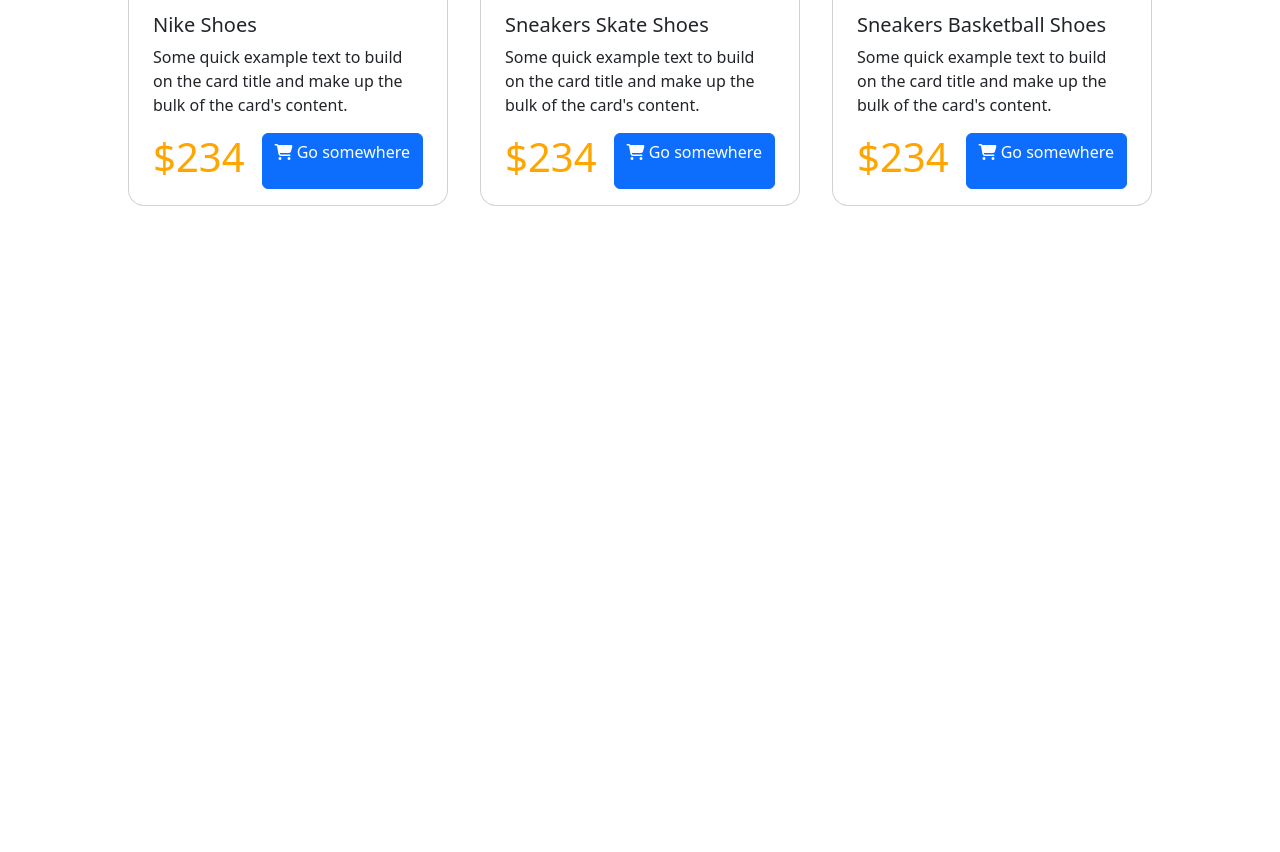
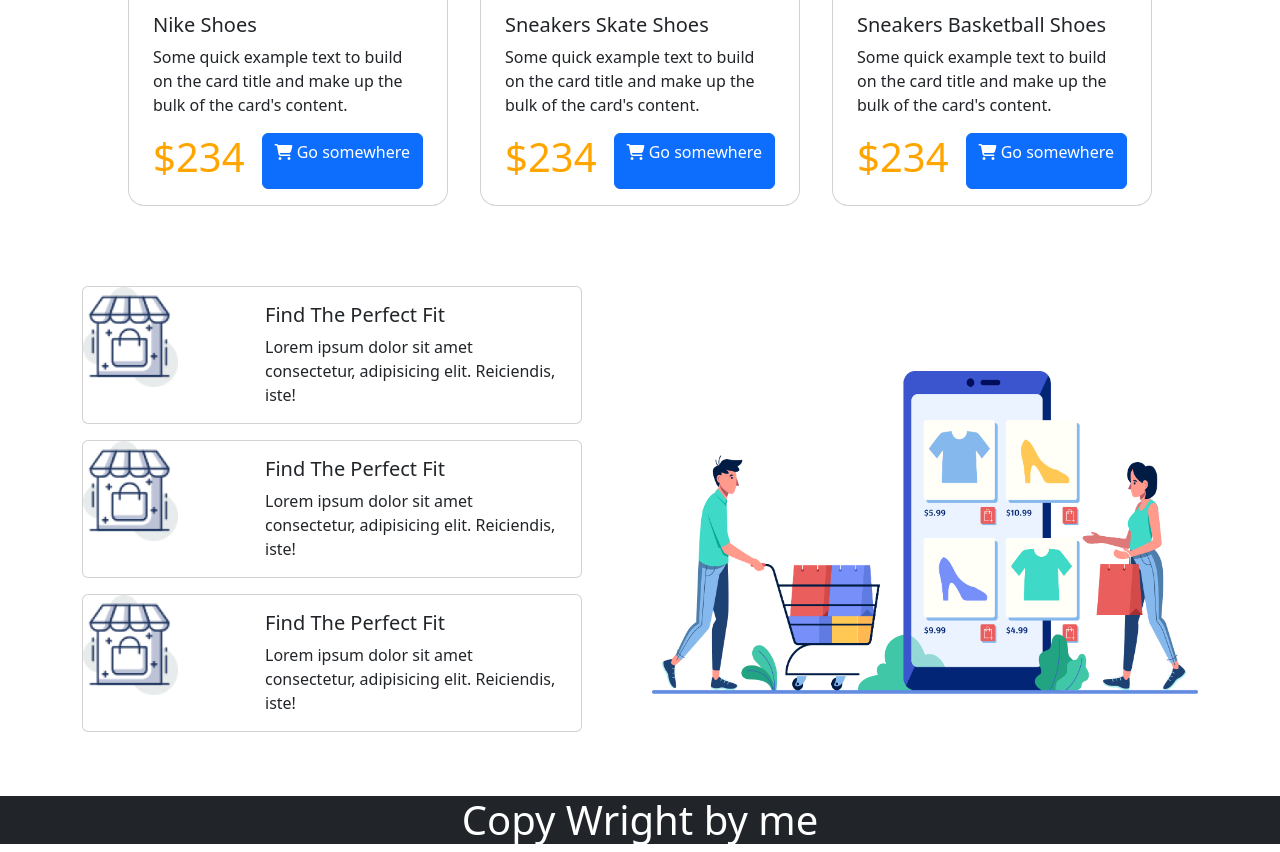
Before and after one commit to codex-zubair/panda-react, a plain HTML site: page index.html in a window 1280 px wide. Shown: the part 1795-2647 px from the top of the page. Before the commit the page ends 2017 px from the top, so only its background shows below. Drawn offline with nearby package versions, Linux system fonts and the light colour scheme.

Commit message:
almost done

```diff
--- a/index.html
+++ b/index.html
@@ -161,12 +161,14 @@
                     <img src="./images/nike-1.png" class="card-img-top bg-light rounded-4" alt="...">
                     <div class="card-body">
                         <h5 class="card-title">Nike Shoes</h5>
-                        <p class="card-text">Some quick example text to build on the card title and make up the bulk of the
+                        <p class="card-text">Some quick example text to build on the card title and make up the bulk of
+                            the
                             card's content.</p>
                         <!-- Down Section Span -->
                         <div class="d-flex justify-content-between">
                             <h1 style="color: orange;">$234</h1>
-                            <a href="#" class="btn btn-primary"><i class="fa-solid fa-cart-shopping"></i> Go somewhere</a>
+                            <a href="#" class="btn btn-primary"><i class="fa-solid fa-cart-shopping"></i> Go
+                                somewhere</a>
                         </div>
                     </div>
                 </div>
@@ -176,15 +178,18 @@
 
                 <!-- Card div -->
                 <div class="card rounded-4 m-3" style="width: 20rem;">
-                    <img style="height: 320px;" src="./images/nike-2.png" class="card-img-top bg-light rounded-4" alt="...">
+                    <img style="height: 320px;" src="./images/nike-2.png" class="card-img-top bg-light rounded-4"
+                        alt="...">
                     <div class="card-body">
                         <h5 class="card-title">Sneakers Skate Shoes</h5>
-                        <p class="card-text">Some quick example text to build on the card title and make up the bulk of the
+                        <p class="card-text">Some quick example text to build on the card title and make up the bulk of
+                            the
                             card's content.</p>
                         <!-- Down Section Span -->
                         <div class="d-flex justify-content-between">
                             <h1 style="color: orange;">$234</h1>
-                            <a href="#" class="btn btn-primary"><i class="fa-solid fa-cart-shopping"></i> Go somewhere</a>
+                            <a href="#" class="btn btn-primary"><i class="fa-solid fa-cart-shopping"></i> Go
+                                somewhere</a>
                         </div>
                     </div>
                 </div>
@@ -199,12 +204,14 @@
                     <img src="./images/nike-1.png" class="card-img-top bg-light rounded-4" alt="...">
                     <div class="card-body">
                         <h5 class="card-title">Sneakers Basketball Shoes</h5>
-                        <p class="card-text">Some quick example text to build on the card title and make up the bulk of the
+                        <p class="card-text">Some quick example text to build on the card title and make up the bulk of
+                            the
                             card's content.</p>
                         <!-- Down Section Span -->
                         <div class="d-flex justify-content-between">
                             <h1 style="color: orange;">$234</h1>
-                            <a href="#" class="btn btn-primary"><i class="fa-solid fa-cart-shopping"></i> Go somewhere</a>
+                            <a href="#" class="btn btn-primary"><i class="fa-solid fa-cart-shopping"></i> Go
+                                somewhere</a>
                         </div>
                     </div>
                 </div>
@@ -231,12 +238,14 @@
                     <img src="./images/slide-1.png" class="card-img-top bg-light rounded-4" alt="...">
                     <div class="card-body">
                         <h5 class="card-title">Nike Shoes</h5>
-                        <p class="card-text">Some quick example text to build on the card title and make up the bulk of the
+                        <p class="card-text">Some quick example text to build on the card title and make up the bulk of
+                            the
                             card's content.</p>
                         <!-- Down Section Span -->
                         <div class="d-flex justify-content-between">
                             <h1 style="color: orange;">$234</h1>
-                            <a href="#" class="btn btn-primary"><i class="fa-solid fa-cart-shopping"></i> Go somewhere</a>
+                            <a href="#" class="btn btn-primary"><i class="fa-solid fa-cart-shopping"></i> Go
+                                somewhere</a>
                         </div>
                     </div>
                 </div>
@@ -249,12 +258,14 @@
                     <img src="./images/slide-2.png" class="card-img-top bg-light rounded-4" alt="...">
                     <div class="card-body">
                         <h5 class="card-title">Sneakers Skate Shoes</h5>
-                        <p class="card-text">Some quick example text to build on the card title and make up the bulk of the
+                        <p class="card-text">Some quick example text to build on the card title and make up the bulk of
+                            the
                             card's content.</p>
                         <!-- Down Section Span -->
                         <div class="d-flex justify-content-between">
                             <h1 style="color: orange;">$234</h1>
-                            <a href="#" class="btn btn-primary"><i class="fa-solid fa-cart-shopping"></i> Go somewhere</a>
+                            <a href="#" class="btn btn-primary"><i class="fa-solid fa-cart-shopping"></i> Go
+                                somewhere</a>
                         </div>
                     </div>
                 </div>
@@ -269,12 +280,14 @@
                     <img src="./images/slide-3.png" class="card-img-top bg-light rounded-4" alt="...">
                     <div class="card-body">
                         <h5 class="card-title">Sneakers Basketball Shoes</h5>
-                        <p class="card-text">Some quick example text to build on the card title and make up the bulk of the
+                        <p class="card-text">Some quick example text to build on the card title and make up the bulk of
+                            the
                             card's content.</p>
                         <!-- Down Section Span -->
                         <div class="d-flex justify-content-between">
                             <h1 style="color: orange;">$234</h1>
-                            <a href="#" class="btn btn-primary"><i class="fa-solid fa-cart-shopping"></i> Go somewhere</a>
+                            <a href="#" class="btn btn-primary"><i class="fa-solid fa-cart-shopping"></i> Go
+                                somewhere</a>
                         </div>
                     </div>
                 </div>
@@ -284,11 +297,71 @@
 
 
         </section>
+        <!-- Travel backpack Section End -->
 
 
+        <!-- Last Main Section Start -->
+        <section class="container mt-5">
+            <div class="row align-items-center">
+                <!-- div for left side start -->
+                <div class="col-6">
 
-        <!-- Travel backpack Section End -->
 
+                    <div class="card mb-3 mt-3" style="max-width: 500px;">
+                        <div class="row g-0">
+                          <div class="col-md-4">
+                            <img style="height: 100px;" src="./icons/image 12.png" class="img-fluid rounded-start" alt="...">
+                          </div>
+                          <div class="col-md-8">
+                            <div class="card-body">
+                              <h5 class="card-title">Find The Perfect Fit</h5>
+                              <p class="card-text">Lorem ipsum dolor sit amet consectetur, adipisicing elit. Reiciendis, iste!</p>
+                            </div>
+                          </div>
+                        </div>
+                      </div>
+
+
+                    <div class="card mb-3" style="max-width: 500px;">
+                        <div class="row g-0">
+                          <div class="col-md-4">
+                            <img style="height: 100px;" src="./icons/image 12.png" class="img-fluid rounded-start" alt="...">
+                          </div>
+                          <div class="col-md-8">
+                            <div class="card-body">
+                              <h5 class="card-title">Find The Perfect Fit</h5>
+                              <p class="card-text">Lorem ipsum dolor sit amet consectetur, adipisicing elit. Reiciendis, iste!</p>
+                            </div>
+                          </div>
+                        </div>
+                      </div>
+
+
+                    <div class="card mb-3" style="max-width: 500px;">
+                        <div class="row g-0">
+                          <div class="col-md-4">
+                            <img style="height: 100px;" src="./icons/image 12.png" class="img-fluid rounded-start" alt="...">
+                          </div>
+                          <div class="col-md-8">
+                            <div class="card-body">
+                              <h5 class="card-title">Find The Perfect Fit</h5>
+                              <p class="card-text">Lorem ipsum dolor sit amet consectetur, adipisicing elit. Reiciendis, iste!</p>
+                            </div>
+                          </div>
+                        </div>
+                      </div>
+                </div>
+                <!-- div for left side End -->
+
+
+                <!-- div for right Side start -->
+                <div class="col-6">
+                    <img class="img-fluid mt-5" src="./icons/XMLID 1.png" alt="">
+                </div>
+                <!-- div for right Side End -->
+            </div>
+        </section>
+        <!-- Last Main Section End-->
 
 
     </main>
@@ -297,6 +370,12 @@
 
 
 
+    <!-- Footer Start -->
+    <footer class="bg-dark mt-5">
+        <h1 class="text-white text-center">Copy Wright by me</h1>
+    </footer>
+    <!-- Footer Start -->
+
 
 
 
@@ -304,13 +383,19 @@
 
 
     <!-- Bootstrap JavaScript Libraries -->
+    <script src="https://cdn.jsdelivr.net/npm/bootstrap@5.2.0/dist/js/bootstrap.bundle.min.js"
+        integrity="sha384-A3rJD856KowSb7dwlZdYEkO39Gagi7vIsF0jrRAoQmDKKtQBHUuLZ9AsSv4jD4Xa"
+        crossorigin="anonymous"></script>
+
     <script src="https://cdn.jsdelivr.net/npm/@popperjs/core@2.11.5/dist/umd/popper.min.js"
         integrity="sha384-Xe+8cL9oJa6tN/veChSP7q+mnSPaj5Bcu9mPX5F5xIGE0DVittaqT5lorf0EI7Vk"
         crossorigin="anonymous"></script>
-    <script src="https://cdn.jsdelivr.net/npm/bootstrap@5.2.0-beta1/dist/js/bootstrap.min.js"
-        integrity="sha384-kjU+l4N0Yf4ZOJErLsIcvOU2qSb74wXpOhqTvwVx3OElZRweTnQ6d31fXEoRD1Jy"
+
+    <script src="https://cdn.jsdelivr.net/npm/bootstrap@5.2.0/dist/js/bootstrap.min.js"
+        integrity="sha384-ODmDIVzN+pFdexxHEHFBQH3/9/vQ9uori45z4JjnFsRydbmQbmL5t1tQ0culUzyK"
         crossorigin="anonymous"></script>
-    <script src="./bootstrap/bootstrap.js"></script>
+
+    <script src="./bootstrap/bootstrap.js" ></script>
 </body>
 
 </html>
```
Lines whose indentation alone changed are shown as unchanged.
